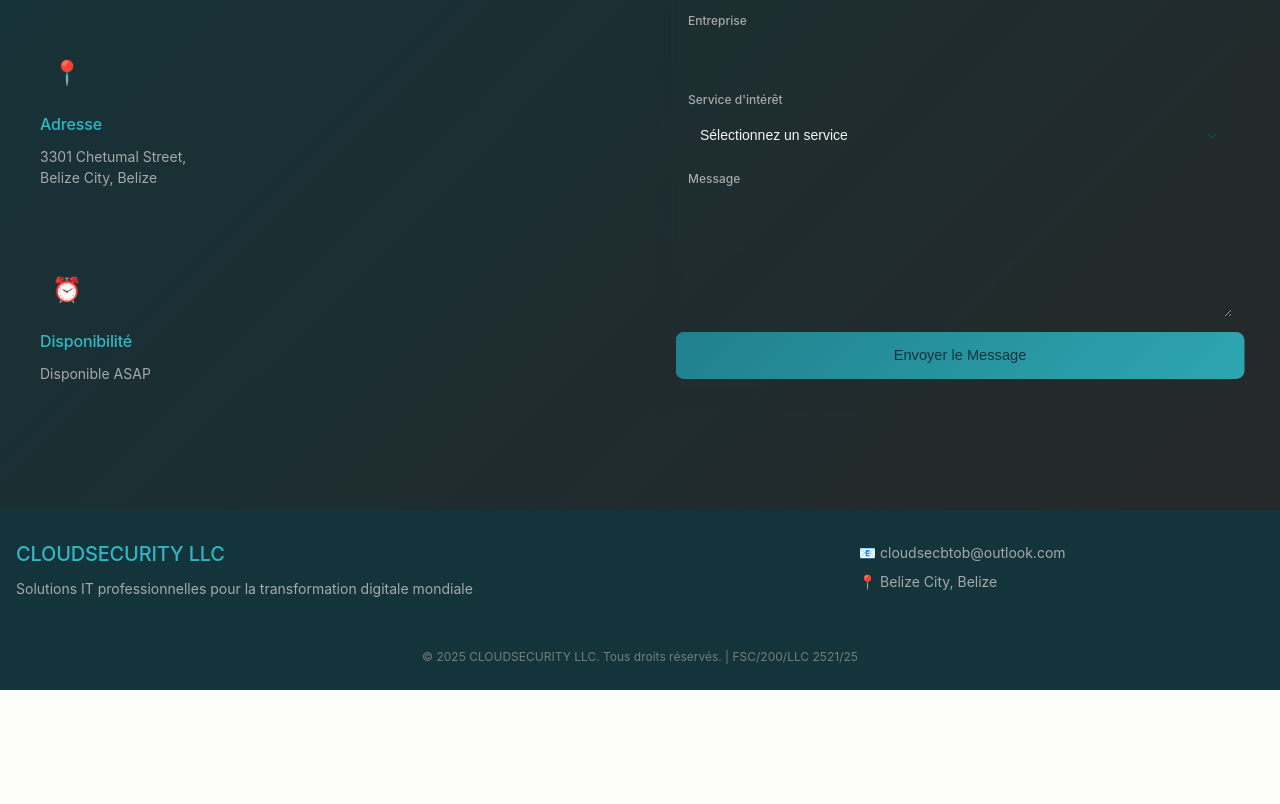
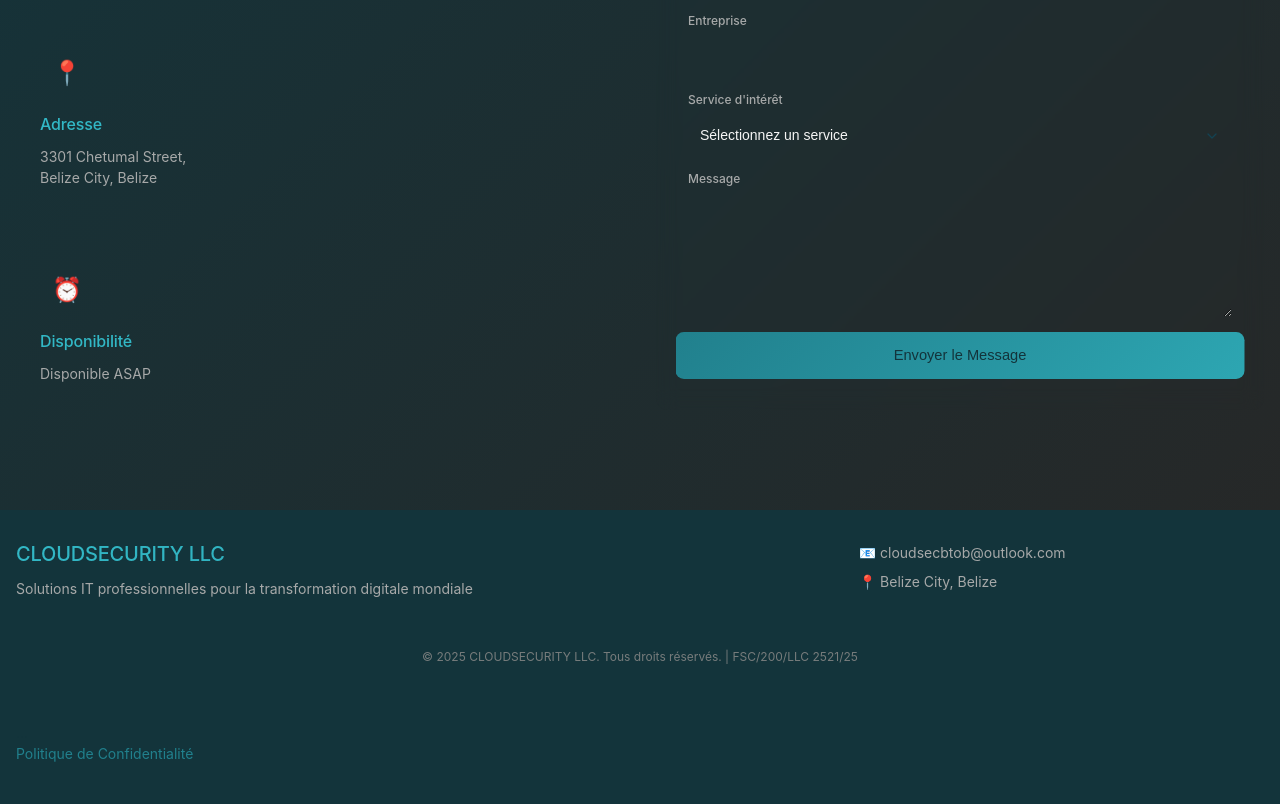
Before and after one commit to CloudsecurityLLC/CloudSecurityLLC, a plain HTML site: page index.html in a window 1280 px wide. Shown: the part 5225-6029 px from the top of the page. Before the commit the page ends 5915 px from the top, so only its background shows below. Drawn offline with Linux system fonts and the light colour scheme; a web font is replaced by a local one.

Commit message:
Update index.html

```diff
--- a/index.html
+++ b/index.html
@@ -433,6 +433,13 @@
         </div>
     </footer>
 
+    <footer class="footer">
+  <div class="container">
+    …
+    <p><a href="privacy.html" target="_blank">Politique de Confidentialité</a></p>
+  </div>
+</footer>
+
     <script src="app.js"></script>
 </body>
 </html>
```
